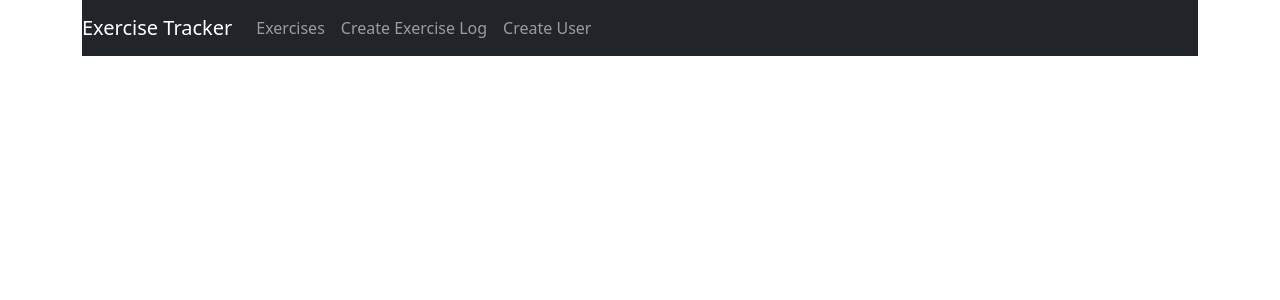
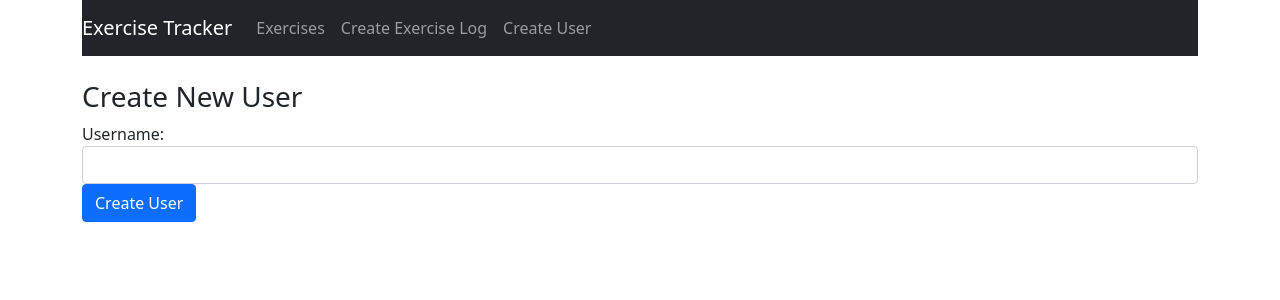
Before and after one commit to Adrian-Walker/exercise-tracker, a React (Create React App) app in the folder client/: page /user in a window 1280 px wide. Shown: the top 300 px of the page. Built offline with nearby package versions, Linux system fonts and the light colour scheme.

Commit message:
updated exercise list

```diff
--- a/client/package.json
+++ b/client/package.json
@@ -6,6 +6,7 @@
     "@testing-library/jest-dom": "^5.16.4",
     "@testing-library/react": "^12.1.4",
     "@testing-library/user-event": "^13.5.0",
+    "axios": "^0.26.1",
     "bootstrap": "^5.1.3",
     "react": "^18.0.0",
     "react-datepicker": "^4.7.0",
--- a/client/src/components/CreateExercise.js
+++ b/client/src/components/CreateExercise.js
@@ -1,4 +1,5 @@
 import React, { Component } from "react";
+import axios from "axios";
 import DatePicker from 'react-datepicker';
 import "react-datepicker/dist/react-datepicker.css";
 
@@ -22,16 +23,24 @@
     }
 
     componentDidMount() {
-        this.setState({
-            users: ['Test User'],
-            // username: 'Test User'
-        })
+        axios.get('http://localhost:4500/users/')
+            .then(response => {
+                if (response.data.legnth > 0) {
+                    this.setState({
+                        users: response.data.map(user => user.username),
+                        username: response.data(0).username
+                    })
+                }
+            })
+            .catch((error) => {
+                console.log('Error: ' + error)
+            })
     }
 
     onChangeUsername(event) {
         this.setState({
             username: event.target.value
-        });
+        })
     }
     onChangeDescription(event) {
         this.setState({
@@ -58,8 +67,9 @@
             duration: this.state.duration,
             date: this.state.date,
         }
+        console.log(exercise);
+        axios.post('http://localhost:5000/exercises/add', exercise)
 
-        console.log(exercise);
         window.location = '/'
     }
 
--- a/client/src/components/CreateUser.js
+++ b/client/src/components/CreateUser.js
@@ -1,4 +1,5 @@
 import React, { Component } from "react";
+import axios from 'axios'
 
 export default class CreateUser extends Component {
 
@@ -9,7 +10,7 @@
         this.onSubmit = this.onSubmit.bind(this);
 
         this.state = {
-            username: '',
+            username: ''
         }
     }
 
@@ -21,9 +22,18 @@
 
     onSubmit(e) {
         e.preventDefault();
+
         const user = {
-            username: this.setState.username
+            username: this.state.username
         }
+
+
+        axios.post('http://localhost:4500/users/add', user)
+            .then(res => console.log(res.data));
+
+        this.setState({
+            username: ''
+        })
         console.log(user);
     }
 
@@ -33,7 +43,22 @@
     render() {
         return (
             <div>
-
+                <h3>Create New User</h3>
+                <form onSubmit={this.onSubmit}>
+                    <div className="form-group">
+                        <label>Username: </label>
+                        <input
+                            type='text'
+                            required
+                            className="form-control"
+                            value={this.state.username}
+                            onChange={this.onChangeUsername}
+                        />
+                    </div>
+                    <div>
+                        <input type='submit' value='Create User' className="btn btn-primary" />
+                    </div>
+                </form>
             </div>
         )
     }
--- a/client/src/components/ExerciseList.js
+++ b/client/src/components/ExerciseList.js
@@ -1,10 +1,31 @@
 import React, { Component } from "react";
+import { Link } from "react-router-dom";
+import axios from "axios";
 
 export default class ExerciseList extends Component {
+    constructor(props) {
+        super(props);
+
+        this.deleteExercise = this.deleteExercise.bind(this);
+
+        this.state = { exercises: [] };
+    }
+
+    componentDidMount() {
+        axios.get('http://localhost:4500/exercises/')
+            .then(response => {
+                this.setState({ exercises: response.data })
+            })
+            .catch((err) => {
+                console.log('Error: ' + err);
+            })
+    }
+
+
     render() {
         return (
             <div>
-                <p>ExerciseList Component</p>
+                <h1>🖕🏾</h1>
             </div>
         )
     }
```
Also changed, not shown: 1 other file (tests, documents, lock files or other folders).
